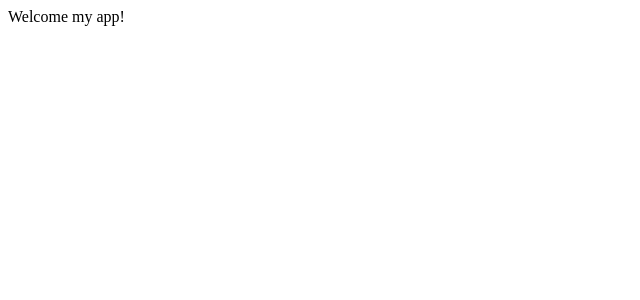
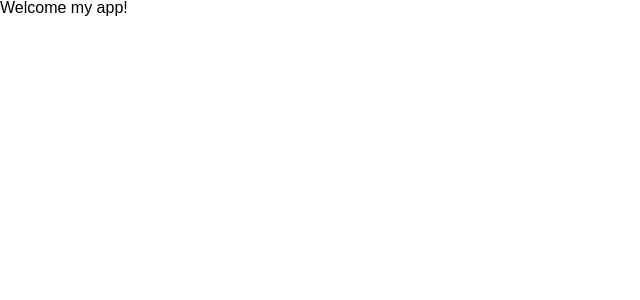
Before and after one commit to LunZaiZai0223/FM-entertainment-web-app, a React (Create React App) app: page / in a window 1280 px wide. Shown: the top 300 px of the page, without its empty margins (0-640 px from the left). Built offline with nearby package versions, Linux system fonts and the light colour scheme.

Commit message:
feat: Use style-components settings

```diff
--- a/src/App.tsx
+++ b/src/App.tsx
@@ -1,5 +1,3 @@
-import React from 'react'
-
 function App() {
   return <div>Welcome my app!</div>
 }
--- a/src/index.tsx
+++ b/src/index.tsx
@@ -1,6 +1,17 @@
-import React from 'react'
 import ReactDOM from 'react-dom/client'
+
+import { ThemeProvider } from 'styled-components'
+
+import theme from './styles/theme'
+import GlobalStyles from './styles/global'
+
+// components
 import App from './App'
 
 const root = ReactDOM.createRoot(document.getElementById('root') as HTMLElement)
-root.render(<App />)
+root.render(
+  <ThemeProvider theme={theme}>
+    <GlobalStyles />
+    <App />
+  </ThemeProvider>,
+)
```
